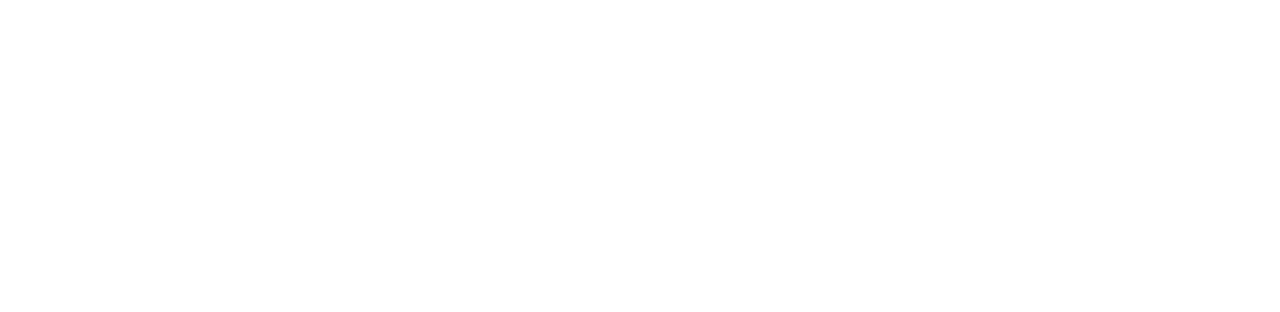
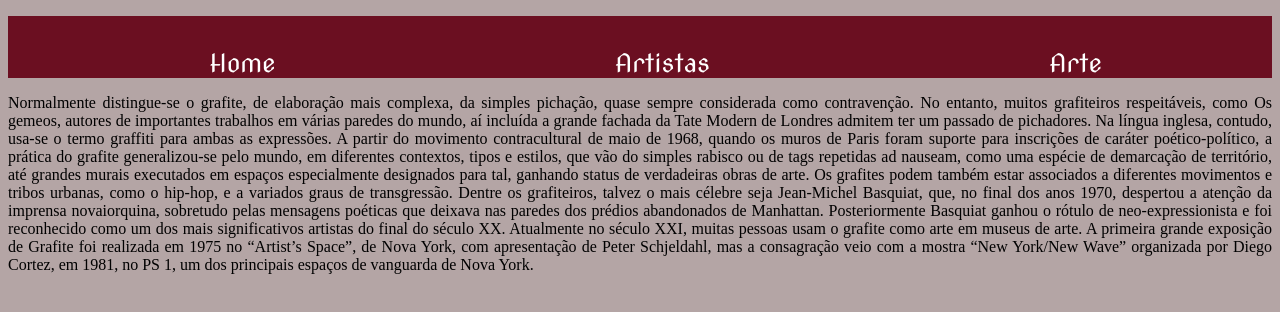
Before and after one commit to anabeacostta/TP1, a plain HTML site: page grafitti.html in a window 1280 px wide. Drawn offline with Linux system fonts and the light colour scheme.

Commit message:
criamos o html dos artistas e mudamos css

```diff
--- a/grafitti.css
+++ b/grafitti.css
@@ -12,3 +12,56 @@ header ul {
     body{
     background-color:rgb(180, 165, 165);
     }
+    .menu{
+        color: white;
+        font-family: Nova Cut;
+        text-decoration: none;
+        font-size: 25px;
+    }
+    @font-face {
+        font-family: Nova Cut;
+        src: url(Nova_Cut/NovaCut-Regular.ttf);
+    }
+
+    .menuarte{
+        display: inline-block;
+        cursor: pointer;
+        font-family: Nova Cut;
+        color: white;
+        position: relative;
+        font-size: 25px;
+    }
+
+    .menuarte:hover .menu-menu {
+        display: block;
+    }
+
+    .menu-menu{
+        background-color: rgb(180, 165, 165);
+        border: 1px solid #ccc;
+        border-radius: 0.3em;
+        box-shadow: 3px 3px 3px;
+        position: absolute;
+        justify-content: space-between;
+        flex-direction: column;
+        font-family: 'Courier New', Courier, monospace;
+        color: black;
+        display: none;
+        font-family: Nova Cut;
+        list-style-type: none;
+        columns: start;
+    }
+
+    .menuu{
+        position: relative;
+
+    }
+
+    .la{
+        text-decoration: none;
+        margin-right: 28px;
+
+    }
+    #gra{
+        text-align: justify;
+    }
--- a/grafitti.html
+++ b/grafitti.html
@@ -5,8 +5,51 @@
     <meta http-equiv="X-UA-Compatible" content="IE=edge">
     <meta name="viewport" content="width=device-width, initial-scale=1.0">
     <title>Grafitti</title>
-</head>
+    <link rel="stylesheet" href="grafitti.css">
 <body>
+    <header>
+        <nav>
+          <ul>
+            <a class="menu" href="index.html">Home</a>
+            <span class="menuarte">
+                Artistas
+                <ul class="menu-menu">
+                  <li><a href="Alex.html" class="la" >Alex Vallauri</a></li>
+                  <li><a href="carlos.html" class="la">Carlos Matuck</a></li>
+                  <li><a href="john.html" class="la">John Howard</a></li>
+                </ul>
+            </span>
+            <div class="menuu" data-aberto="false">
+              <span class="menuarte">
+                  Arte
+                  <ul class="menu-menu">
+                    <li><a href="Grafitti.html" class="la" >Grafitti</a></li>
+                    <li><a href="filme.html" class="la">Filme</a></li>
+                    <li><a href="musica.html" class="la">Música</a></li>
+                  </ul>
+              </span>
+            </div>
+          </ul>
+        </nav>
+      </header>
+      <div id="gra">
+      <p>Normalmente distingue-se o grafite, de elaboração mais complexa, da simples pichação,
+        quase sempre considerada como contravenção.
+        No entanto, muitos grafiteiros respeitáveis, como Os gemeos, autores de importantes trabalhos em várias paredes do mundo,
+        aí incluída a grande fachada da Tate Modern de Londres  admitem ter um passado de pichadores.
+        Na língua inglesa, contudo, usa-se o termo graffiti para ambas as expressões.
+        A partir do movimento contracultural de maio de 1968, quando os muros de Paris foram suporte para inscrições de caráter poético-político,
+        a prática do grafite generalizou-se pelo mundo, em diferentes contextos, tipos e estilos, que vão do simples rabisco ou de tags repetidas ad nauseam,
+        como uma espécie de demarcação de território, até grandes murais executados em espaços especialmente designados para tal, ganhando status de verdadeiras obras de arte.
+        Os grafites podem também estar associados a diferentes movimentos e tribos urbanas, como o hip-hop, e a variados graus de transgressão.
+        Dentre os grafiteiros, talvez o mais célebre seja Jean-Michel Basquiat, que, no final dos anos 1970, despertou a atenção da imprensa novaiorquina,
+        sobretudo pelas mensagens poéticas que deixava nas paredes dos prédios abandonados de Manhattan.
+        Posteriormente Basquiat ganhou o rótulo de neo-expressionista e foi reconhecido como um dos mais significativos artistas do final do século XX.
+        Atualmente no século XXI, muitas pessoas usam o grafite como arte em museus de arte.
+        A primeira grande exposição de Grafite foi realizada em 1975 no “Artist’s Space”, de Nova York,
+        com apresentação de Peter Schjeldahl, mas a consagração veio com a mostra “New York/New Wave” organizada por Diego Cortez, em 1981, no PS 1,
+        um dos principais espaços de vanguarda de Nova York.</p>
 
+    </div>
 </body>
 </html>
```
Also changed, not shown: Alex.html (added), carlos.html (added), john.html (added).
